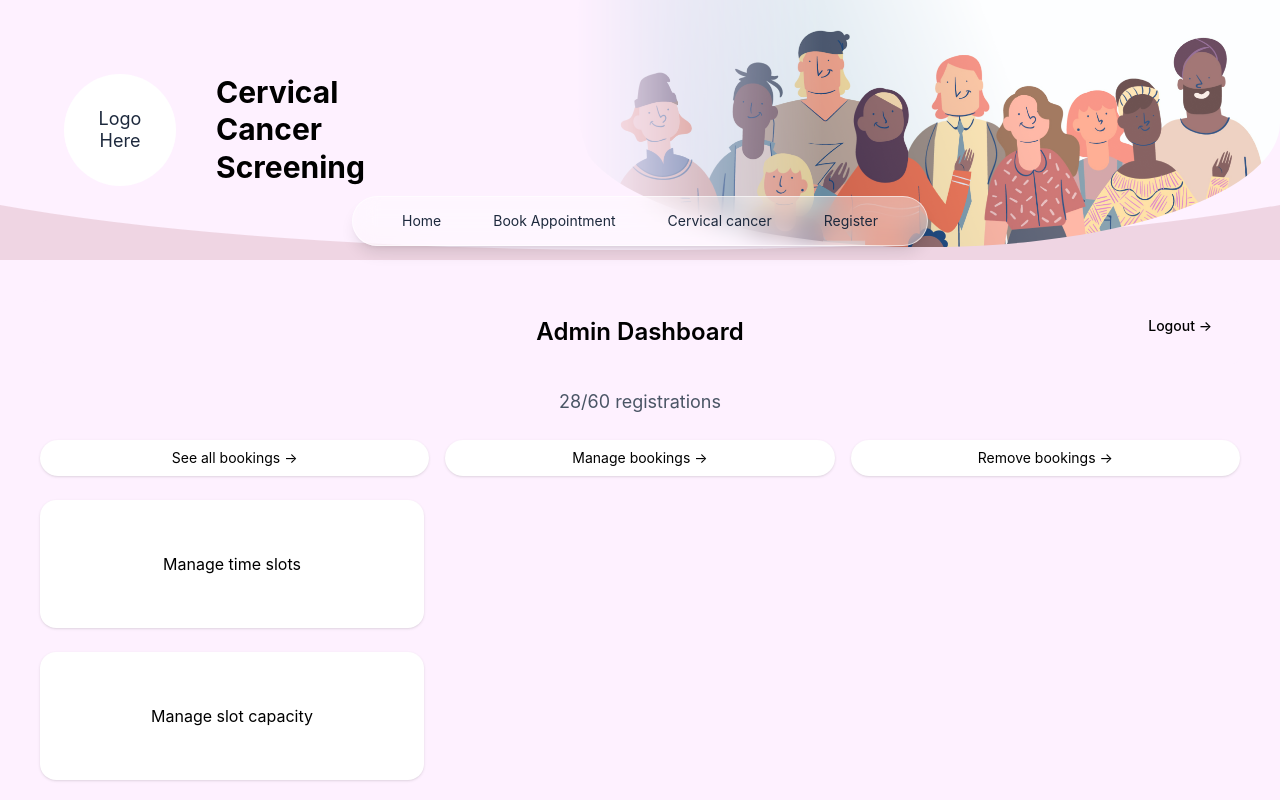
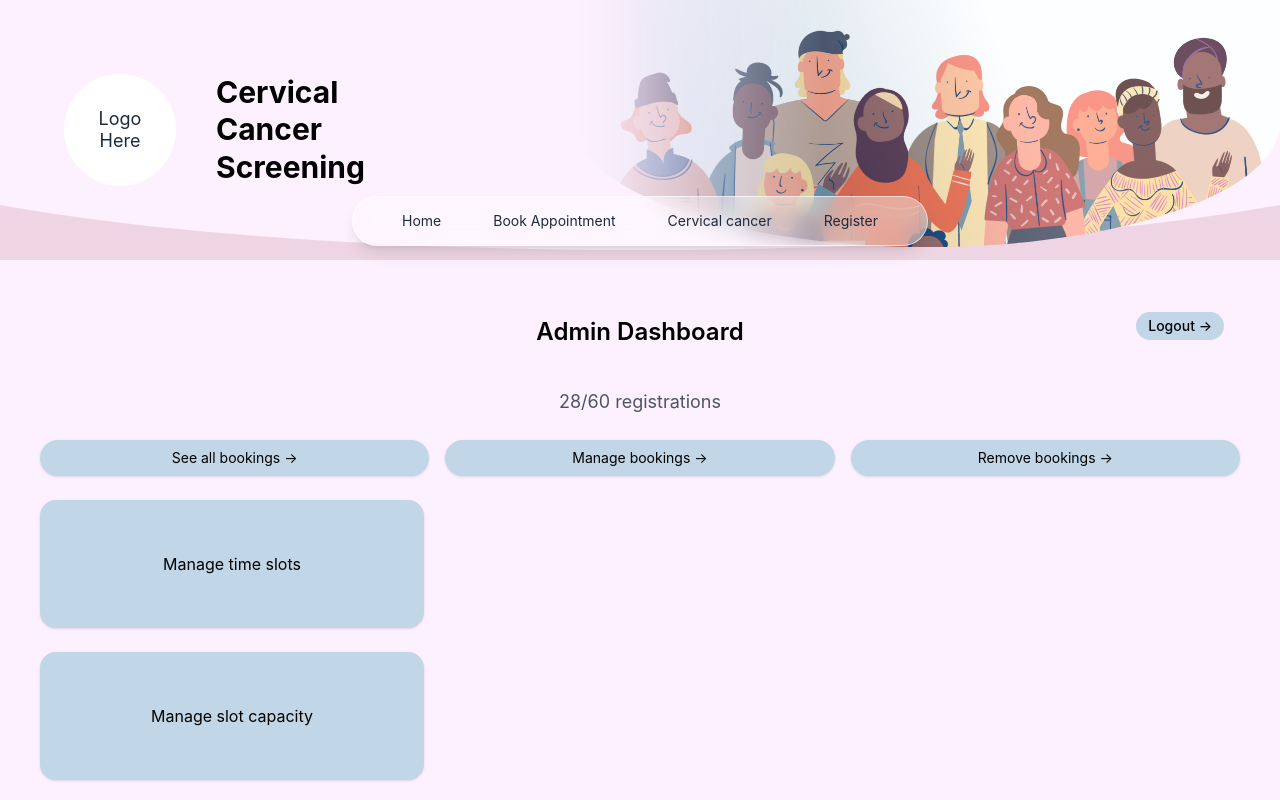
Before and after one commit to verlanski/KV6014-Group-Project, a React (Vite) app: page /admin in a window 1280 px wide. Shown: the top 800 px of the page. Built offline with nearby package versions, Linux system fonts and the light colour scheme.

Commit message:
Styling changes to buttons on admin dashboard

```diff
--- a/src/components/Admin/DashboardHeader.jsx
+++ b/src/components/Admin/DashboardHeader.jsx
@@ -16,7 +16,7 @@ export default function DashboardHeader({ title = "Admin Dashboard", onLogout })
       <button
         type="button"
         onClick={onLogout}
-        className="order-first self-end rounded-full px-3 py-1 text-sm font-medium text-text-main transition-colors hover:bg-white/40 focus:outline-none focus-visible:ring-2 focus-visible:ring-primary sm:absolute sm:right-4 sm:top-3 sm:order-0 cursor-pointer"
+        className="bg-button-main order-first self-end rounded-full px-3 py-1 text-sm font-medium text-text-main transition-colors hover:bg-button-alternative/40 focus:outline-none focus-visible:ring-2 focus-visible:ring-primary sm:absolute sm:right-4 sm:top-3 sm:order-0 cursor-pointer"
       >
         Logout →
       </button>
--- a/src/components/Admin/ManagementButton.jsx
+++ b/src/components/Admin/ManagementButton.jsx
@@ -4,7 +4,7 @@ export default function ManagementButton({ label, to }) {
   return (
     <Link
       to={to}
-      className="block rounded-full bg-bg-main px-4 py-2 text-center text-sm text-text-main shadow-sm transition hover:-translate-y-0.5 hover:shadow-md focus:outline-none focus-visible:ring-2 focus-visible:ring-primary"
+      className="block rounded-full bg-button-main px-4 py-2 text-center text-sm text-text-main shadow-sm transition hover:-translate-y-0.5 hover:shadow-md focus:outline-none focus-visible:ring-2 focus-visible:ring-primary"
     >
       {label} →
     </Link>
--- a/src/components/Admin/ManagementCard.jsx
+++ b/src/components/Admin/ManagementCard.jsx
@@ -4,7 +4,7 @@ export default function ManagementCard({ title, to }) {
   return (
     <Link
       to={to}
-      className="flex min-h-32 items-center justify-center rounded-2xl bg-bg-main p-6 text-center text-text-main shadow-sm transition hover:-translate-y-0.5 hover:shadow-md focus:outline-none focus-visible:ring-2 focus-visible:ring-primary"
+      className="flex min-h-32 items-center justify-center rounded-2xl bg-button-main p-6 text-center text-text-main shadow-sm transition hover:-translate-y-0.5 hover:shadow-md focus:outline-none focus-visible:ring-2 focus-visible:ring-primary"
     >
       {title}
     </Link>
--- a/src/components/header.jsx
+++ b/src/components/header.jsx
@@ -13,6 +13,7 @@ const NAV_LINKS = [
 
 // Classes for when the user is hovering over the link, when the link is active and when the link is inactive.
 const linkBase =
+
   "block whitespace-nowrap rounded-full px-2.5 py-1.5 transition-colors focus:outline-none focus-visible:ring-2 focus-visible:ring-blue-500 sm:px-4";
 const linkActive = "bg-slate-200/80 font-medium text-blue-600";
 const linkInactive = "text-slate-800 hover:bg-white/50";
```
